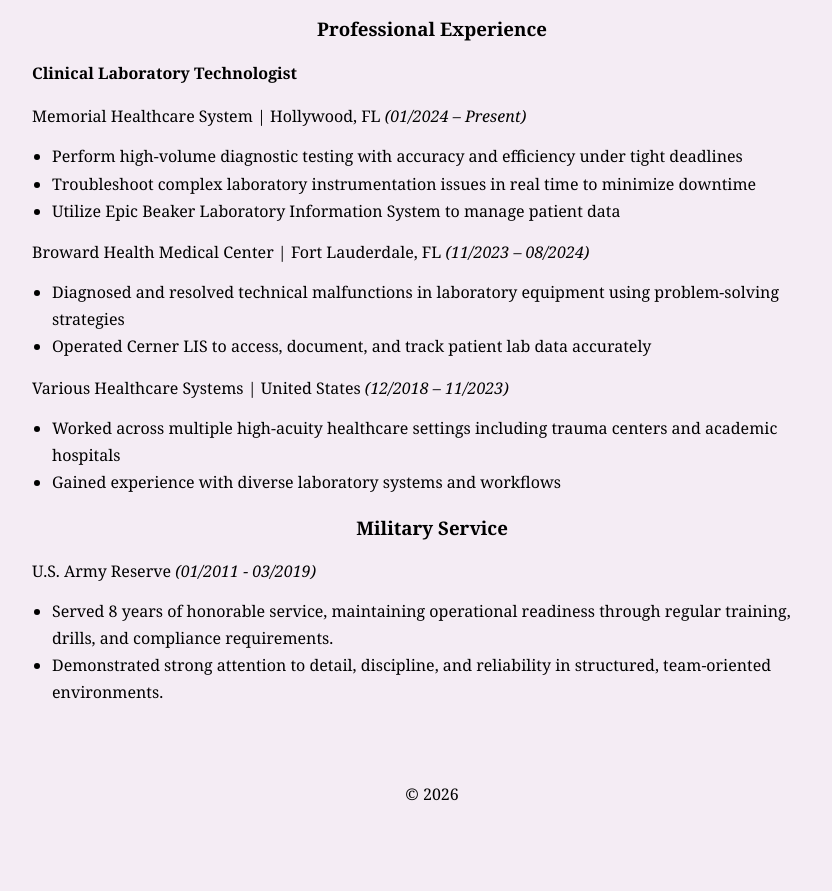
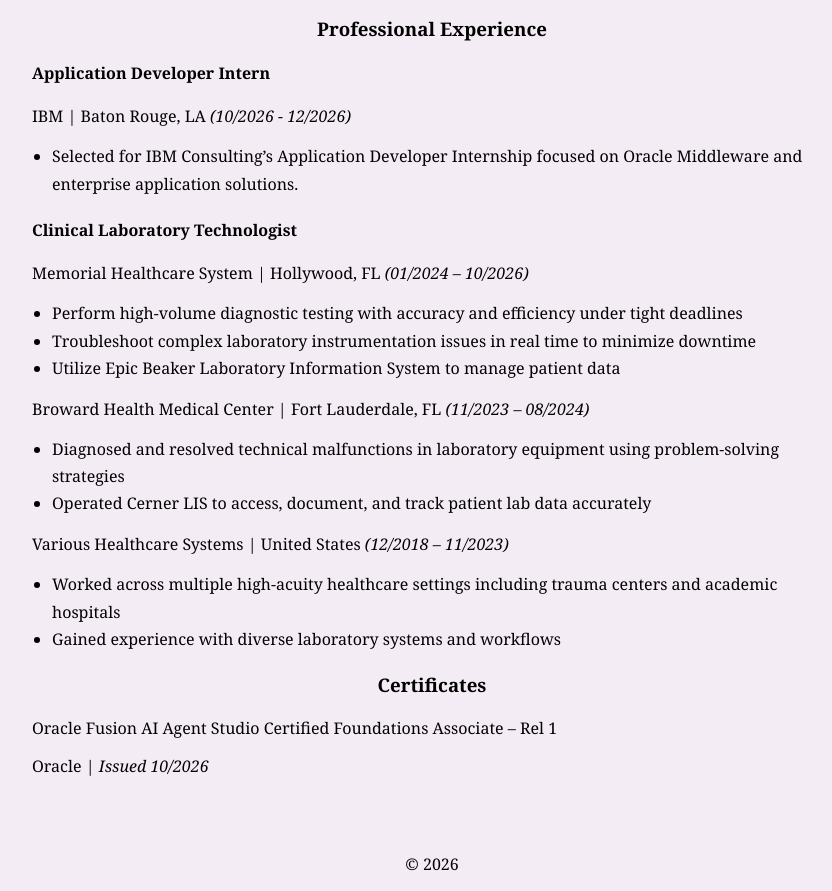
Before and after one commit to lvalcin/lovnyth-portfolio, a plain HTML site: page resume.html in a window 1280 px wide. Shown: the part 655-1546 px from the top of the page, without its empty margins (208-1040 px from the left). Before the commit the page ends 1476 px from the top, so only its background shows below. Drawn offline with Linux system fonts and the light colour scheme.

Commit message:
updated resume page

```diff
--- a/resume.html
+++ b/resume.html
@@ -45,8 +45,13 @@
         </section>
         <section>
             <h3>Professional Experience</h3>
+            <h4>Application Developer Intern</h4>
+            <p>IBM | Baton Rouge, LA <em>(10/2026 - 12/2026)</em></p>
+            <ul>
+                <li>Selected for IBM Consulting’s Application Developer Internship focused on Oracle Middleware and enterprise application solutions.</li>
+            </ul>
             <h4>Clinical Laboratory Technologist</h4>
-            <p>Memorial Healthcare System | Hollywood, FL <em>(01/2024 – Present)</em></p>
+            <p>Memorial Healthcare System | Hollywood, FL <em>(01/2024 – 10/2026)</em></p>
             <ul>
                 <li>Perform high-volume diagnostic testing with accuracy and efficiency under tight deadlines</li>
                 <li>Troubleshoot complex laboratory instrumentation issues in real time to minimize downtime</li>
@@ -62,12 +67,9 @@
                 <li>Worked across multiple high-acuity healthcare settings including trauma centers and academic hospitals</li>
                 <li>Gained experience with diverse laboratory systems and workflows</li>
             </ul>
-            <h3>Military Service </h3>
-            <p>U.S. Army Reserve <em>(01/2011 - 03/2019)</em></p>
-            <ul>
-                <li>Served 8 years of honorable service, maintaining operational readiness through regular training, drills, and compliance requirements.</li>
-                <li>Demonstrated strong attention to detail, discipline, and reliability in structured, team-oriented environments.</li>
-            </ul>
+            <h3>Certificates</h3>
+            <p>Oracle Fusion AI Agent Studio Certified Foundations Associate – Rel 1</p>
+            <p>Oracle | <em>Issued 10/2026</em></p>
         </section>
     </main>
     <footer>
```
